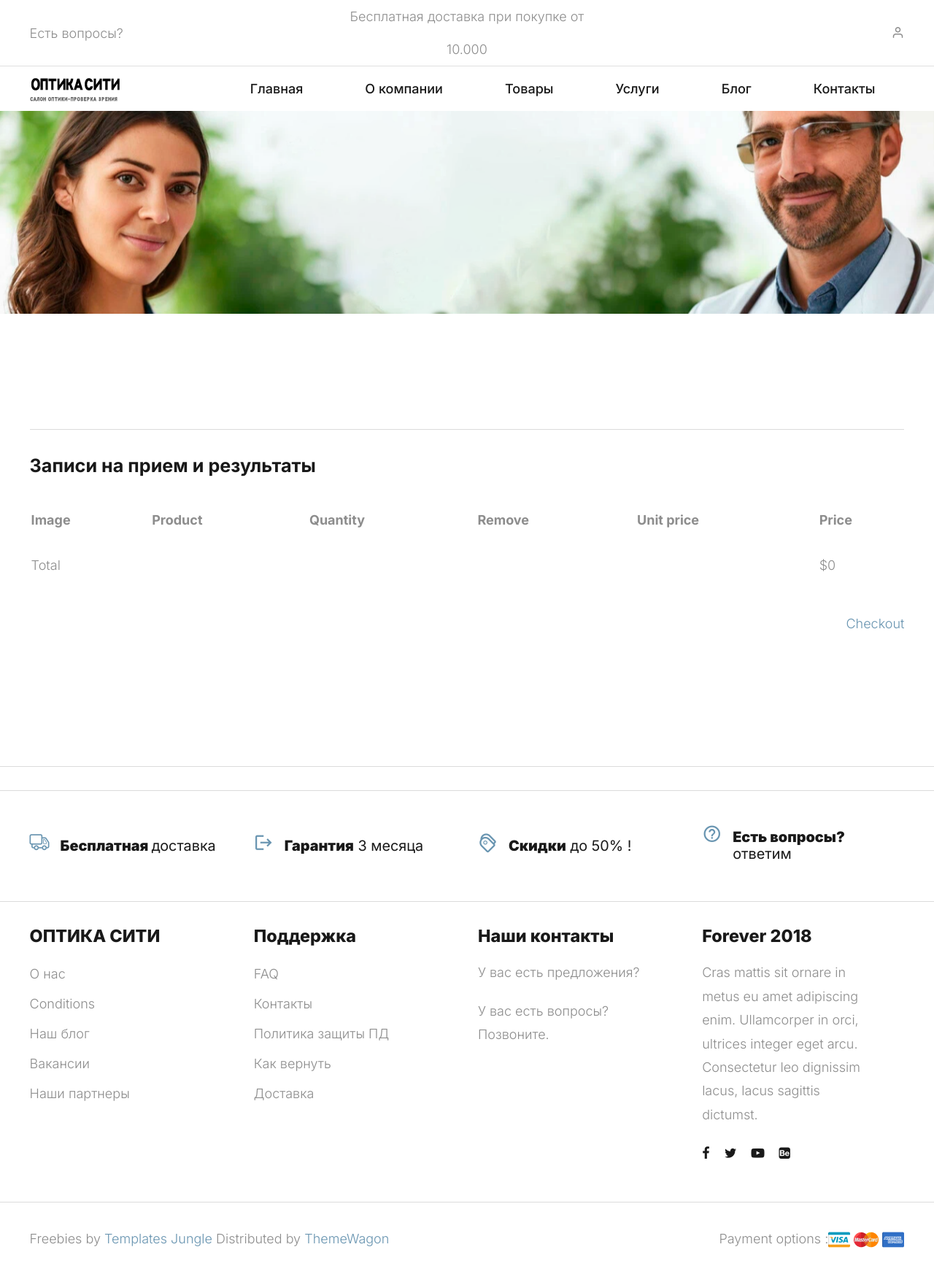
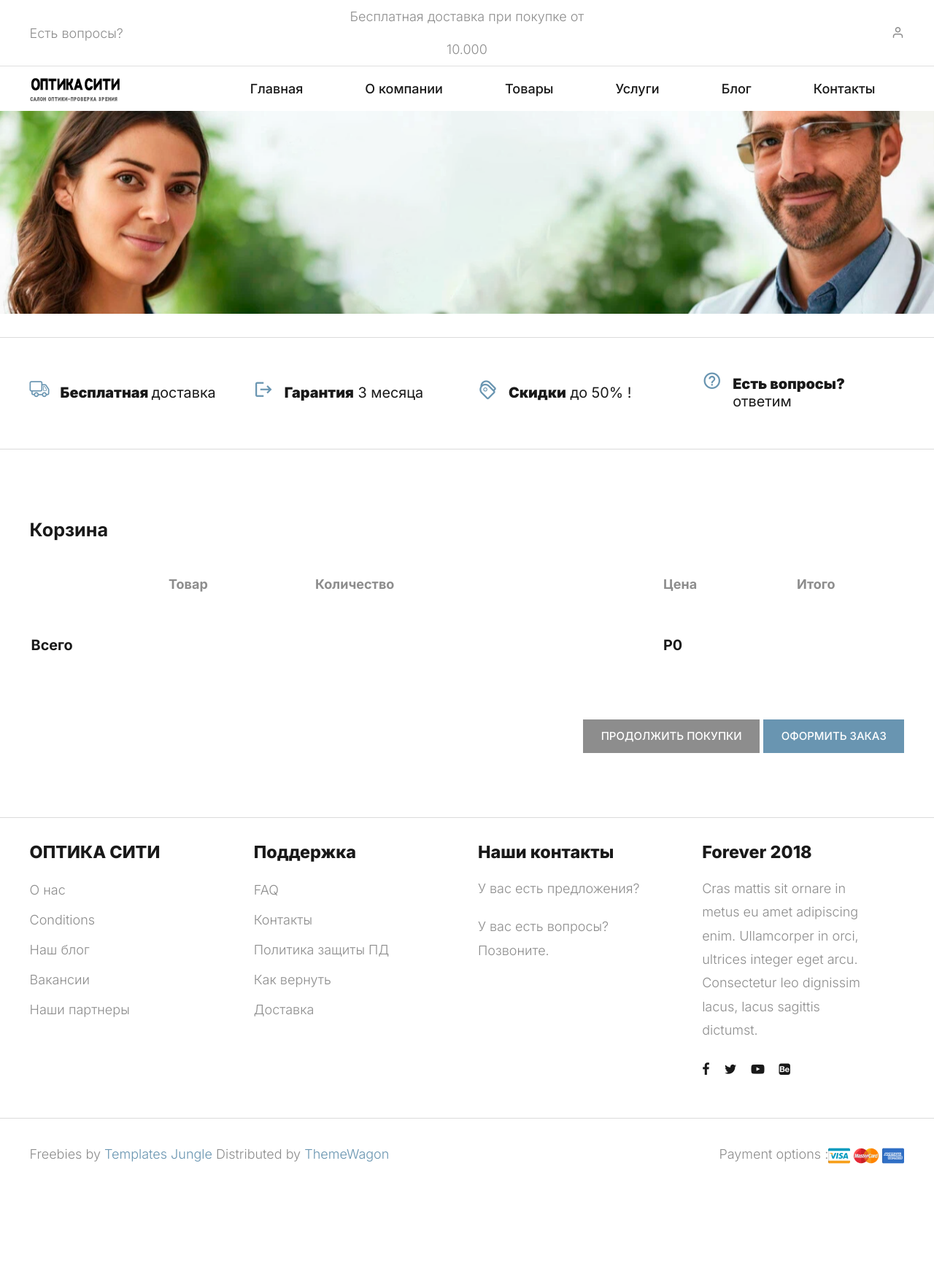
Before and after one commit to tipsy67/qualification, a Django app: page /cart/ in a window 1280 px wide. Shown: the whole page at 73% size. After the commit the page ends 1595 px from the top, so only its background shows below. Run offline with Django 5.2, Linux system fonts and the light colour scheme; data that the repository does not hold is empty; some libraries are stand-ins or nearby versions; some web fonts are replaced.

Commit message:
fix  cart detail

```diff
--- a/cart/templates/cart/cart-list.html
+++ b/cart/templates/cart/cart-list.html
@@ -5,28 +5,29 @@
 {% load cart_tags %}
 
 {% include 'streamer.html' %}
+{% include 'shipping-info.html' %}
 
-<section id="card-list" class="product-store padding-large">
+<section id="card-list" class="product-store padding-small">
     <div class="container">
         <div class="row">
             <div class="col-md-12">
-                <hr>
-                <h3>Записи на прием и результаты</h3>
+                <h3>Корзина</h3>
                 <table class="u-full-width">
                     <thead>
                     <tr>
-                        <th>Image</th>
-                        <th>Product</th>
-                        <th>Quantity</th>
-                        <th>Remove</th>
-                        <th>Unit price</th>
-                        <th>Price</th>
+                        <th></th>
+                        <th>Товар</th>
+                        <th>Количество</th>
+                        <th></th>
+                        <th></th>
+                        <th>Цена</th>
+                        <th>Итого</th>
                     </tr>
                     </thead>
                     <tbody>
                     {% for item in cart %}
                     {% with product=item.product %}
-                    <tr class="mt-auto" >
+                    <tr id="product_{{ product.pk }}">
                         <td>
                             <a href="{{ product.get_absolute_url }}">
                                 {% if product.image %}
@@ -34,27 +35,38 @@
                                 {% endif %} </a>
                         </td>
                         <td>{{ product.name }}</td>
-                        <td>{{ item.quantity }}</td>
+                        <form action="{% url 'cart:cart_add' product.id %}" method="post">
+                            {% csrf_token %}
+                        <td valign="bottom">
+                            {{ item.update_quantity_form.quantity }}
+                            {{ item.update_quantity_form.override }}
+                        </td>
+                        <td>
+                            <button class="btn btn-outline-primary btn-pill" type="submit">
+                                Обновить
+                            </button>
+                        </td>
+                        </form>
                         <td>
                             <a href="{% url 'cart:cart_remove' product.id %}">
-                            Удалить
+                                Удалить
                             </a>
                         </td>
-                        <td class="num">${{ item.price }}</td>
-                        <td class="num">${{ item.total_price }}</td>
-                    </trclas>
+                        <td class="num">P{{ item.price }}</td>
+                        <td class="num">P{{ item.total_price }}</td>
+                    </tr>
                     {% endwith %}
                     {% endfor %}
-                    <tr class="total">
-                        <td>Total</td>
+                    <tr>
+                        <td><h4>Всего</h4></td>
                         <td colspan="4"></td>
-                        <td class="num">${{ cart.get_total_price }}</td>
+                        <td class="num"><h4>P{{ cart.get_total_price }}</h4></td>
                     </tr>
                     </tbody>
                 </table>
                 <p class="text-right">
-                    <a href="{% url 'optics:shop-list' %}" class="button light">Continue shopping</a>
-                    <a href="#" class="button">Checkout</a>
+                    <a href="{% url 'optics:shop-list' %}" class="btn btn-accent">Продолжить покупки</a>
+                    <a href="#" class="btn btn-primary">Оформить заказ</a>
                 </p>
             </div>
         </div>
@@ -62,6 +74,4 @@
 </section>
 <hr>
 
-{% include 'shipping-info.html' %}
-
 {% endblock content %}
--- a/cart/views.py
+++ b/cart/views.py
@@ -11,7 +11,14 @@ def cart_add(request, product_id):
     if request.user.is_authenticated:
         cart = Cart(request)
         product = get_object_or_404(Product, id=product_id)
-        cart.add(product=product, quantity=1, )
+        if request.method == 'POST':
+            form = CartAddProductForm(request.POST)
+            if form.is_valid():
+                cd = form.cleaned_data
+                cart.add(product=product, quantity = cd['quantity'], override_quantity = cd['override'])
+        else:
+            cart.add(product=product, quantity=1, )
+
         url = request.META.get('HTTP_REFERER') + "#product_" +str(product_id)
         return redirect(url)
     else:
```
